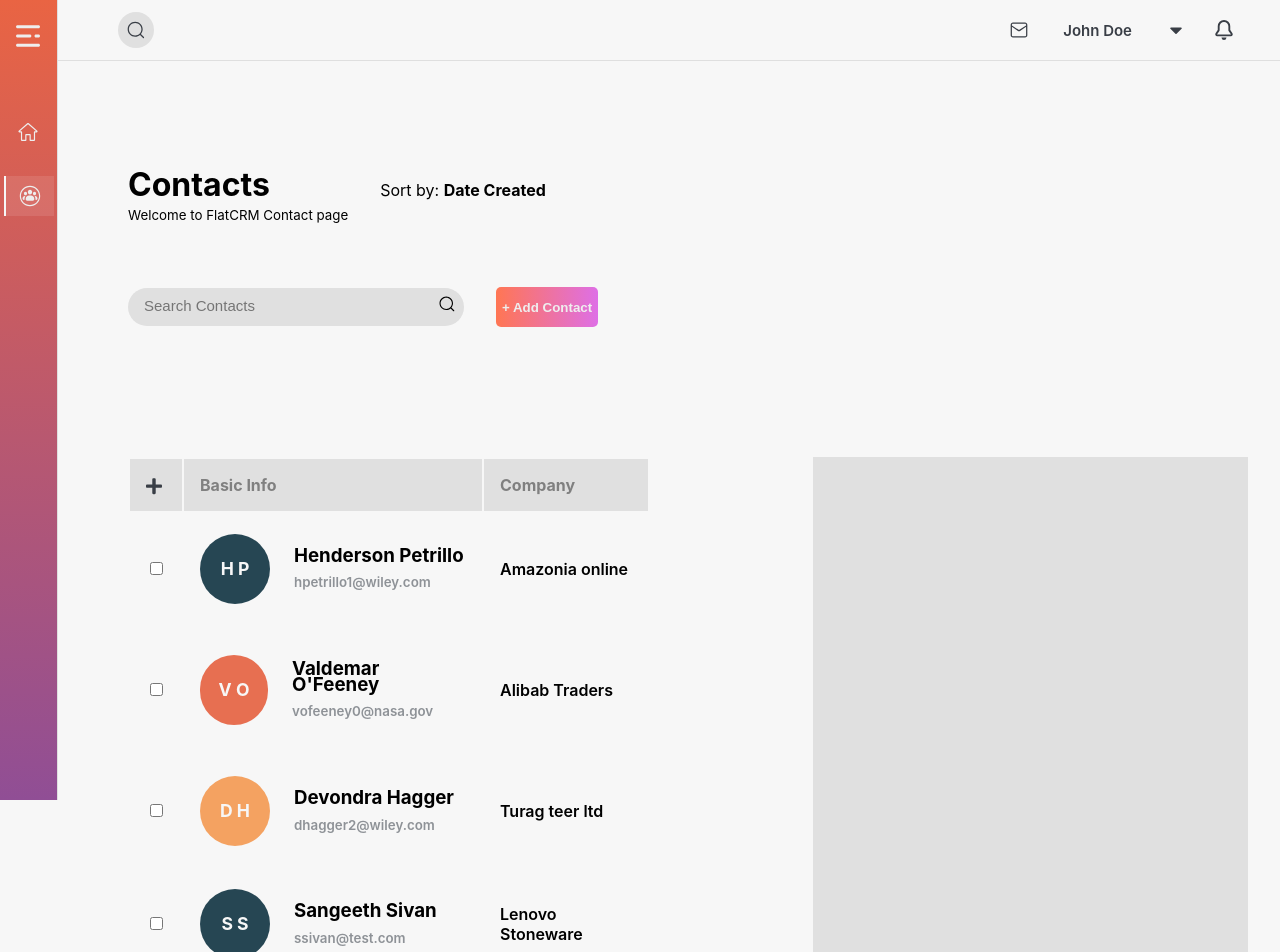
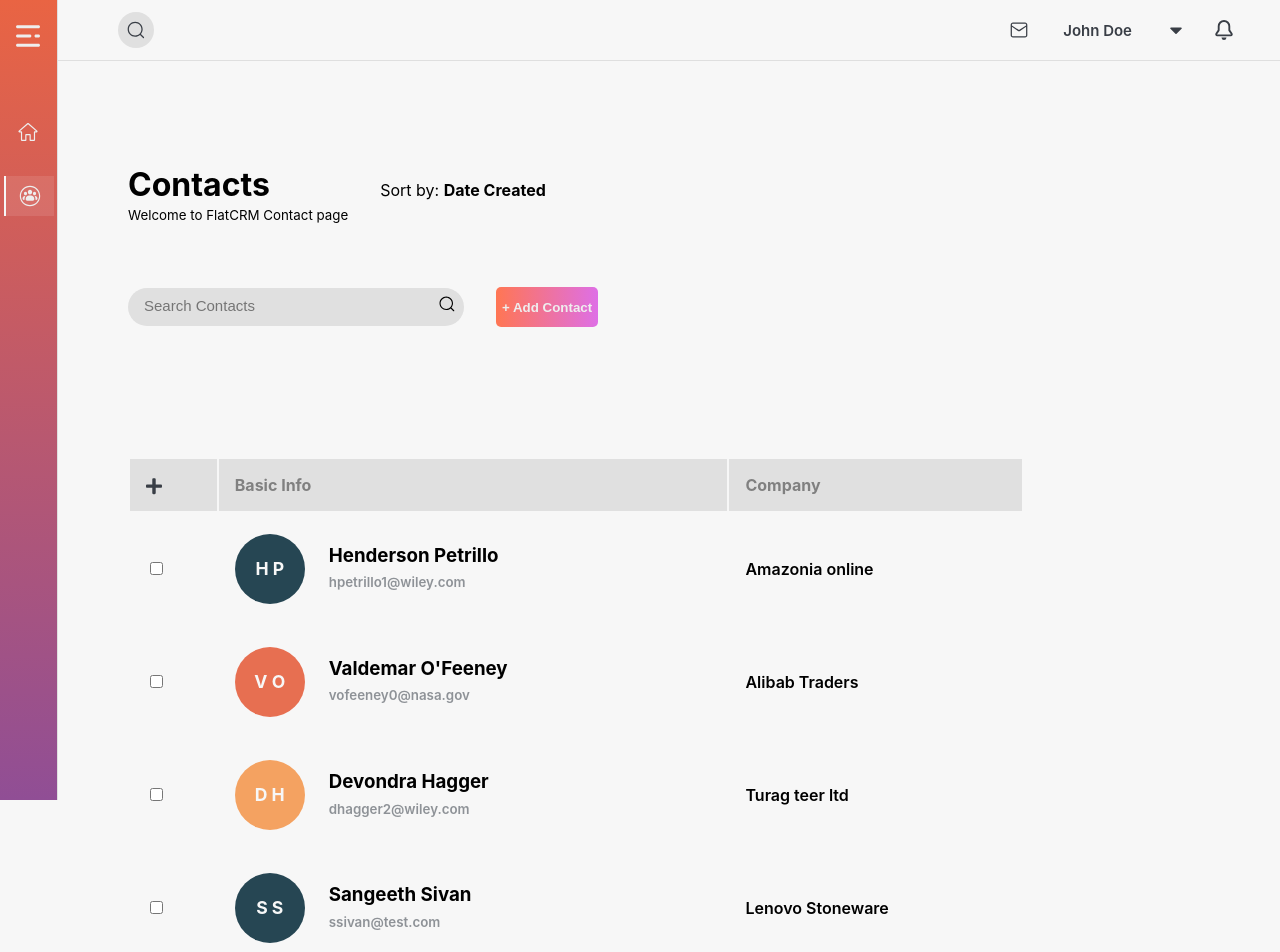
Before and after one commit to Sangeethshiv36/fe-task, a React (Create React App) app: page / in a window 1280 px wide. Shown: the top 952 px of the page. Built offline with nearby package versions, Linux system fonts and the light colour scheme.

Commit message:
contacts view partial done

```diff
--- a/src/components/ContactsPage.js
+++ b/src/components/ContactsPage.js
@@ -4,7 +4,7 @@ import ContactView from './ContactView';
 import ContactsHeader from './ContactsHeader';
 
 function ContactsPage() {
-  const [userInfo, setUserInfo] = useState([]);
+  const [userInfo, setUserInfo] = useState(null);
   return (
     <div className="contacts-page">
       <div className="contacts-header">
@@ -12,7 +12,7 @@ function ContactsPage() {
       </div>
       <div className="contacts-content">
         <ContactsList setUserInfo={setUserInfo} />
-        <ContactView userInfo={userInfo && userInfo} />
+        <ContactView userInfo={userInfo} />
       </div>
     </div>
   );
```
